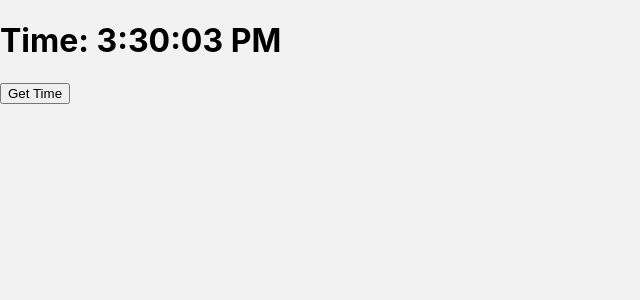
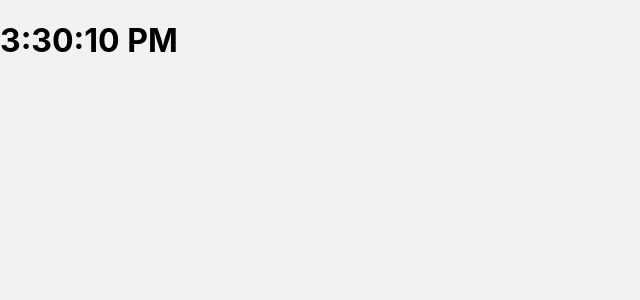
Before and after one commit to subhomoyprojects/thapa_teaching, a React (Create React App) app: page / in a window 1280 px wide. Shown: the top 300 px of the page, without its empty margins (0-640 px from the left). Built offline with nearby package versions, Linux system fonts and the light colour scheme.

Commit message:
add Hooks3

```diff
--- a/src/App.js
+++ b/src/App.js
@@ -1,10 +1,10 @@
 import "./App.css";
-import Hooks2 from "./component/Hooks2";
+import Hooks3 from "./component/Hooks3";
 
 function App() {
   return (
     <>
-      <Hooks2 />
+      <Hooks3 />
     </>
   );
 }
--- /dev/null
+++ b/src/component/Hooks3.jsx
@@ -0,0 +1,22 @@
+import React, { useState } from "react";
+
+function Hooks3(props) {
+  let time = new Date().toLocaleTimeString();
+  const [ctime, setTime] = useState(time);
+
+  let UpdateTime = () => {
+    setTime((time = new Date().toLocaleTimeString()));
+  };
+
+  setInterval(UpdateTime, 1000);
+
+  //   setInterval(setTime((time = new Date().toLocaleTimeString())), 1000);
+
+  return (
+    <div>
+      <h1>{ctime}</h1>
+    </div>
+  );
+}
+
+export default Hooks3;
```
